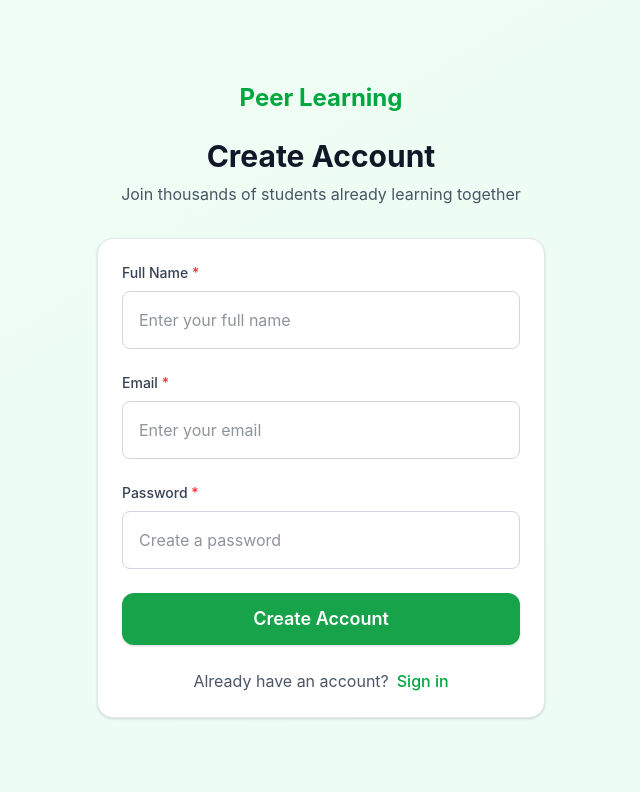
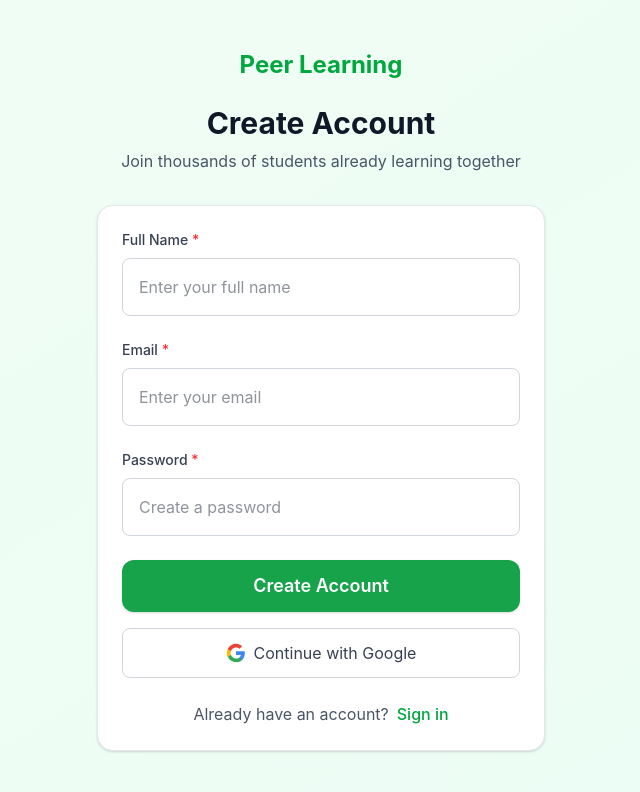
Before and after one commit to Bridgetamana/peer-mentor-match, a Next.js app: page /auth/signup in a window 1280 px wide. Shown: the top 792 px of the page, without its empty margins (319-959 px from the left). Built offline with nearby package versions, Linux system fonts and the light colour scheme.

Commit message:
feat: Implement Google Sign-In and Logout functionality

```diff
--- a/app/actions.js
+++ b/app/actions.js
@@ -1,7 +1,14 @@
 "use server"
 
-import { signIn } from "@/auth"
+import { signIn, signOut } from "@/auth"
+import { redirect } from "next/navigation"
+
 
 export async function googleSignIn() {
     await signIn("google")
 }
+
+export async function logout() {
+    await signOut({ redirect: false })
+    redirect("/")
+}
--- a/app/auth/signup/page.js
+++ b/app/auth/signup/page.js
@@ -3,6 +3,7 @@
 import { useState } from 'react';
 import Link from 'next/link';
 import { useRouter } from 'next/navigation';
+import { googleSignIn } from '../../actions';
 
 export default function SignUp() {
   const router = useRouter();
@@ -104,6 +105,23 @@
             </button>
           </form>
 
+          <div className="mt-4">
+            <form action={googleSignIn}>
+              <button
+                type="submit"
+                className="w-full flex items-center justify-center px-4 py-3 border border-gray-300 rounded-lg text-gray-700 bg-white hover:bg-gray-50 transition-colors"
+              >
+                <svg className="w-5 h-5 mr-2" viewBox="0 0 24 24">
+                  <path fill="#4285F4" d="M22.56 12.25c0-.78-.07-1.53-.2-2.25H12v4.26h5.92c-.26 1.37-1.04 2.53-2.21 3.31v2.77h3.57c2.08-1.92 3.28-4.74 3.28-8.09z" />
+                  <path fill="#34A853" d="M12 23c2.97 0 5.46-.98 7.28-2.66l-3.57-2.77c-.98.66-2.23 1.06-3.71 1.06-2.86 0-5.29-1.93-6.16-4.53H2.18v2.84C3.99 20.53 7.7 23 12 23z" />
+                  <path fill="#FBBC05" d="M5.84 14.09c-.22-.66-.35-1.36-.35-2.09s.13-1.43.35-2.09V7.07H2.18C1.43 8.55 1 10.22 1 12s.43 3.45 1.18 4.93l2.85-2.22.81-.62z" />
+                  <path fill="#EA4335" d="M12 5.38c1.62 0 3.06.56 4.21 1.64l3.15-3.15C17.45 2.09 14.97 1 12 1 7.7 1 3.99 3.47 2.18 7.07l3.66 2.84c.87-2.6 3.3-4.53 6.16-4.53z" />
+                </svg>
+                Continue with Google
+              </button>
+            </form>
+          </div>
+
           <div className="mt-6 text-center">
             <p className="text-gray-600">
               Already have an account?
--- a/app/onboarding/page.js
+++ b/app/onboarding/page.js
@@ -5,6 +5,7 @@
 import RoleSelector from '../components/RoleSelector';
 import LearnerForm from '../components/LearnerForm';
 import TutorForm from '../components/TutorForm';
+import { logout } from '../actions';
 
 export default function Onboarding() {
   const router = useRouter();
@@ -12,13 +13,10 @@
   const [selectedRole, setSelectedRole] = useState(null);
 
   useEffect(() => {
-    // Check if user is authenticated
     const userData = localStorage.getItem('user');
-    if (!userData) {
-      router.push('/auth/signin');
-      return;
+    if (userData) {
+      setUser(JSON.parse(userData));
     }
-    setUser(JSON.parse(userData));
   }, [router]);
 
   const handleRoleSelect = (role) => {
@@ -37,12 +35,6 @@
     setSelectedRole(null);
   };
 
-  const handleLogout = () => {
-    localStorage.removeItem('user');
-    localStorage.removeItem('userProfile');
-    router.push('/');
-  };
-
   if (!user) {
     return <div>Loading...</div>;
   }
@@ -53,12 +45,14 @@
         <div className="max-w-4xl mx-auto px-6 py-4">
           <div className="flex items-center justify-between">
             <h1 className="text-2xl font-bold text-gray-900">Complete Your Profile</h1>
-            <button
-              onClick={handleLogout}
-              className="btn-secondary"
-            >
-              Logout
-            </button>
+            <form action={logout}>
+
+              <button
+                className="btn-secondary"
+              >
+                Logout
+              </button>
+            </form>
           </div>
         </div>
       </header>
--- a/auth.js
+++ b/auth.js
@@ -2,5 +2,23 @@
 import Google from "next-auth/providers/google"
 
 export const { handlers, signIn, signOut, auth } = NextAuth({
-    providers: [Google],
+    debug: process.env.NODE_ENV !== "production",
+    providers: [
+        Google
+    ],
+    pages: {
+        signIn: "/auth/signin",
+    },
+    session: { strategy: "jwt" },
+    callbacks: {
+        async redirect({ url, baseUrl }) {
+            return baseUrl + "/onboarding"
+        },
+        async session({ session, token }) {
+            if (token?.sub) {
+                session.user.id = token.sub
+            }
+            return session
+        },
+    },
 })
--- a/middleware.js
+++ b/middleware.js
@@ -1 +1,7 @@
 export { auth as middleware } from "@/auth"
+export const config = {
+  matcher: [
+    "/onboarding/:path*",
+    "/dashboard/:path*",
+  ],
+}
```
